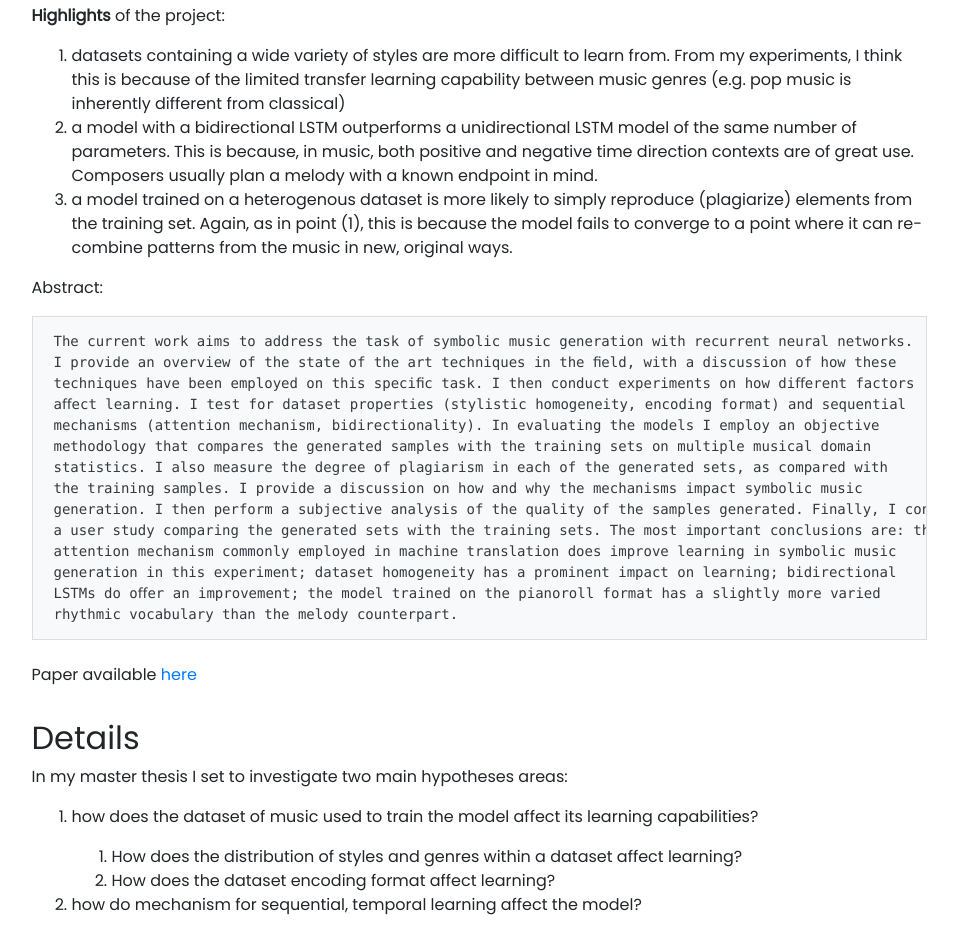
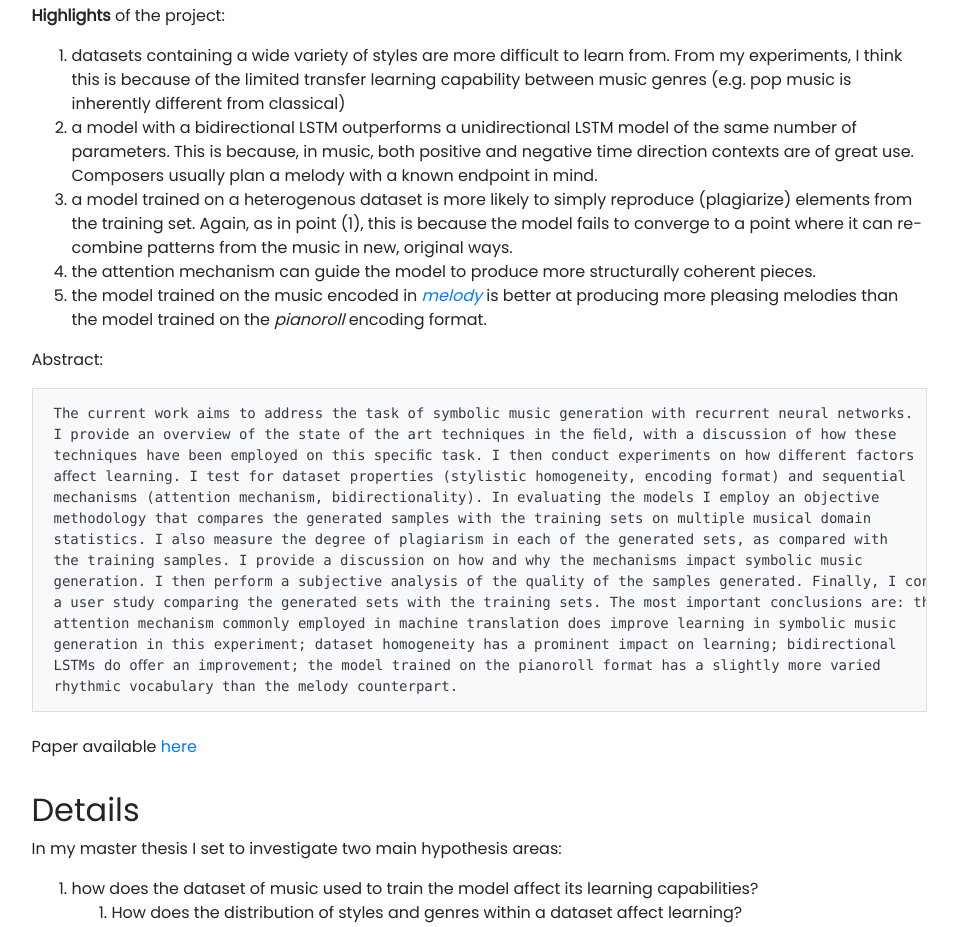
Before and after one commit to cristianmtr/resume, a Jekyll site: the page built from _projects/0thesis.md, in a window 1280 px wide and 1400 px high, scrolled down 398 px. Shown: the top 927 px of the window, without its empty margins (161-1119 px from the left). Built offline with Jekyll 4.4.1, drawn with Linux system fonts in a browser that asks for light colours; nearby versions of some CDN libraries; comment, search, counter and statistics services are not loaded; some of the changed text lies outside the part shown.

Commit message:
more on thesis

```diff
--- a/_projects/0thesis.md
+++ b/_projects/0thesis.md
@@ -18,6 +18,8 @@ The **goal** of the project is to investigate how (1) datasets and (2) sequentia
 1. datasets containing a wide variety of styles are more difficult to learn from. From my experiments, I think this is because of the limited transfer learning capability between music genres (e.g. pop music is inherently different from classical)
 2. a model with a bidirectional LSTM outperforms a unidirectional LSTM model of the same number of parameters. This is because, in music, both positive and negative time direction contexts are of great use. Composers usually plan a melody with a known endpoint in mind.
 3. a model trained on a heterogenous dataset is more likely to simply reproduce (plagiarize) elements from the training set. Again, as in point (1), this is because the model fails to converge to a point where it can re-combine patterns from the music in new, original ways.
+4. the attention mechanism can guide the model to produce more structurally coherent pieces.
+5. the model trained on the music encoded in [_melody_](https://magenta.tensorflow.org/2016/07/15/lookback-rnn-attention-rnn) is better at producing more pleasing melodies than the model trained on the _pianoroll_ encoding format.
 
 Abstract:
 
@@ -42,15 +44,12 @@ Paper available [here](https://github.com/cristianmtr/master_thesis_symbolic_mus
 
 ## Details
 
-In my master thesis I set to investigate two main hypotheses areas:
+In my master thesis I set to investigate two main hypothesis areas:
 
 1. how does the dataset of music used to train the model affect its learning capabilities?
-
    1. How does the distribution of styles and genres within a dataset affect learning?
    2. How does the dataset encoding format affect learning?
-
-2. how do mechanism for sequential, temporal learning affect the model?
-
+2. how do mechanisms for sequential, temporal learning affect the model?
     1. how does the attention mechanism affect learning?
     2. how does the bidirectional wrapper for the LSTM affect learning?
 
```
